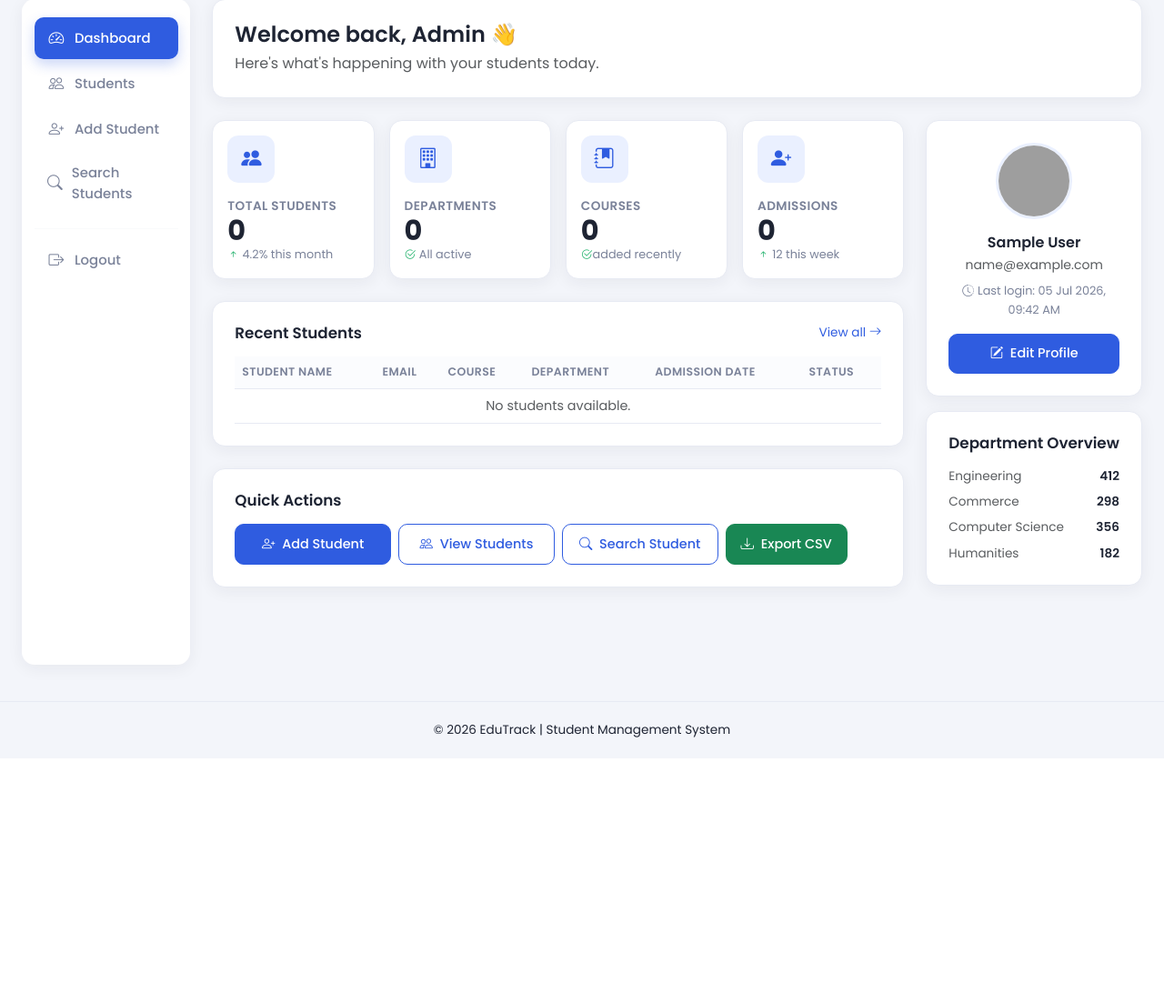
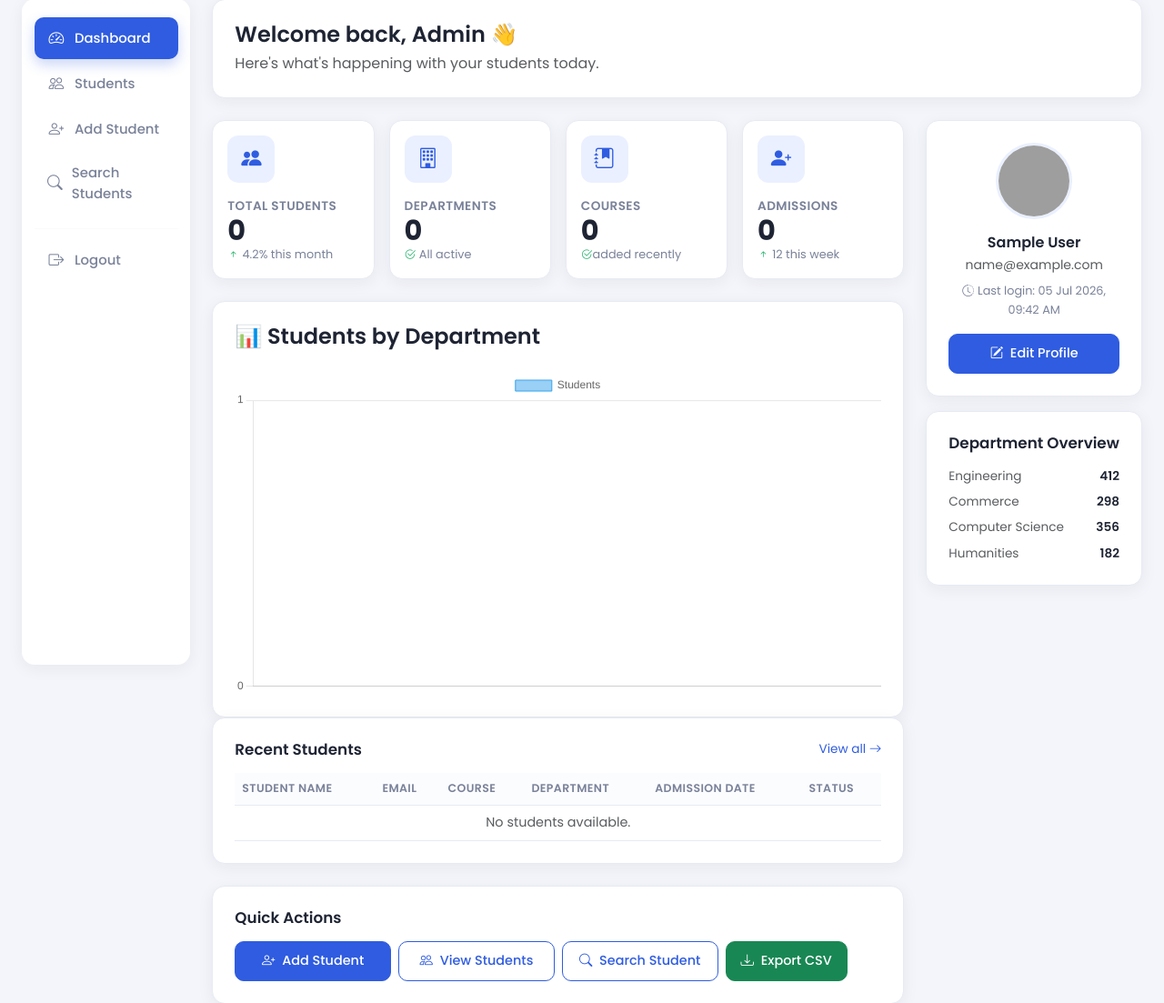
Before and after one commit to Solanki777/Anantra, a Django app: page /dashboard/ in a window 1280 px wide. Shown: the part 98-1201 px from the top of the page at 91% size. Before the commit the page ends 909 px from the top, so only its background shows below. Run offline with Django 5.2, Linux system fonts and the light colour scheme; the visitor is signed in with stand-in values (Sample User, id 1); data that the repository does not hold is empty; grey boxes are pictures that could not be loaded.

Commit message:
charts added

```diff
--- a/students/templates/students/dashboard.html
+++ b/students/templates/students/dashboard.html
@@ -80,6 +80,18 @@ EduTrack{% endblock %}
           </div>
         </div>
       </div>
+    </section>
+
+    <section class="mt-4">
+    <div class="et-card p-4">
+
+        <h4 class="mb-4">
+            📊 Students by Department
+        </h4>
+
+        <canvas id="departmentChart"></canvas>
+
+    </div>
     </section>
 
     <!-- ============================================================ -->
@@ -240,3 +252,37 @@ EduTrack{% endblock %}
 </div>
 
 {% endblock %}
+
+{% block extra_js %}
+<script>
+
+const labels = JSON.parse('{{ department_labels|escapejs }}');
+const data = JSON.parse('{{ department_counts|escapejs }}');
+
+const ctx = document.getElementById("departmentChart");
+
+new Chart(ctx, {
+    type: "bar",
+    data: {
+        labels: labels,
+        datasets: [{
+            label: "Students",
+            data: data,
+            borderWidth: 1
+        }]
+    },
+    options: {
+        responsive: true,
+        scales: {
+            y: {
+                beginAtZero: true,
+                ticks: {
+                    precision: 0
+                }
+            }
+        }
+    }
+});
+
+</script>
+{% endblock %}
--- a/students/views.py
+++ b/students/views.py
@@ -9,6 +9,7 @@ from django.core.paginator import Paginator
 import csv
 from django.http import HttpResponse
 from django.db.models import Count
+import json
 
 
 
@@ -50,8 +51,8 @@ def dashboard(request):
         "total_departments" : total_departments ,
         "total_courses" : total_courses ,
         "recent_student" : recent_student ,
-        "department_labels" :department_labels,
-        "department_counts":department_counts,
+        "department_labels" :json.dumps(department_labels),
+        "department_counts":json.dumps(department_counts),
 
 
     }
--- a/templates/base.html
+++ b/templates/base.html
@@ -5,6 +5,8 @@
     <meta charset="UTF-8">
     <meta name="viewport" content="width=device-width, initial-scale=1.0">
     <title>{% block title %}EduTrack | Student Management System{% endblock %}</title>
+
+    <script src="https://cdn.jsdelivr.net/npm/chart.js"></script>
 
     <!-- Bootstrap 5 CSS (CDN) -->
     <link href="https://cdn.jsdelivr.net/npm/bootstrap@5.3.3/dist/css/bootstrap.min.css" rel="stylesheet">
```
